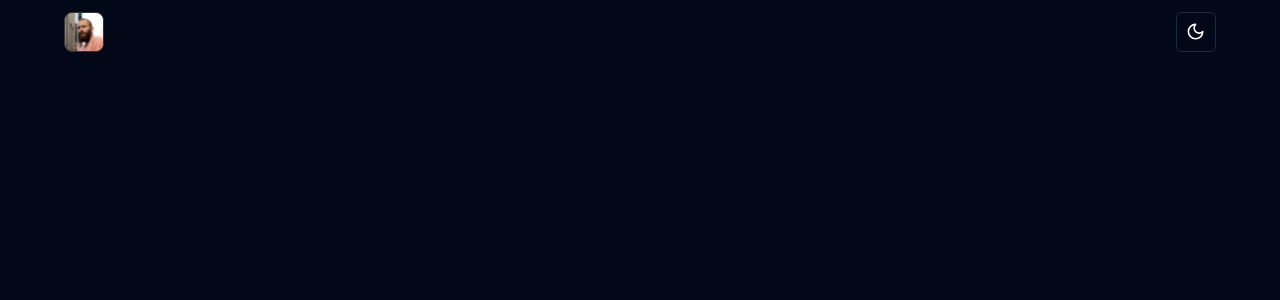
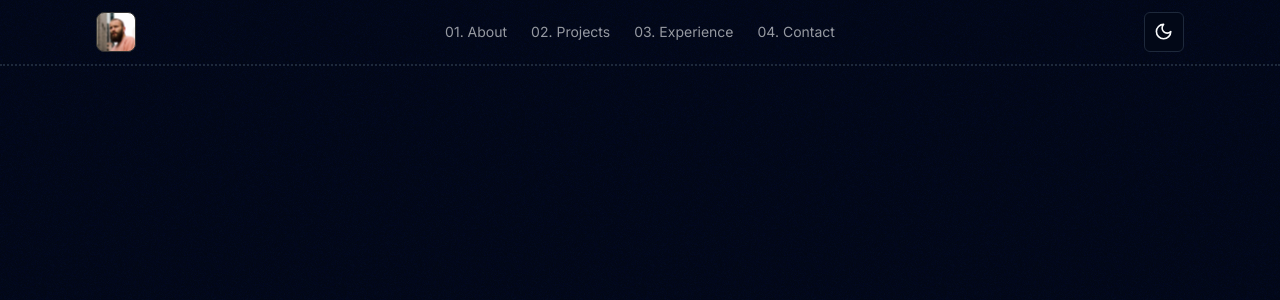
Before and after one commit to shahzaman900/portfolio, a React (Vite) app in the folder portfolio/: page / in a window 1280 px wide. Shown: the top 300 px of the page. Built offline with nearby package versions, Linux system fonts and the light colour scheme.

Commit message:
add noise bg

```diff
--- a/portfolio/index.html
+++ b/portfolio/index.html
@@ -3,6 +3,9 @@
   <head>
     <meta charset="UTF-8" />
     <link rel="icon" type="image/svg+xml" href="/vite.svg" />
+    <link rel="preconnect" href="https://fonts.googleapis.com">
+    <link rel="preconnect" href="https://fonts.gstatic.com" crossorigin>
+    <link href="https://fonts.googleapis.com/css2?family=Inter:wght@100;200;300;400;500;600;700;800;900&display=swap" rel="stylesheet">
     <meta name="viewport" content="width=device-width, initial-scale=1.0" />
     <title>Vite + React + TS</title>
   </head>
--- a/portfolio/src/App.tsx
+++ b/portfolio/src/App.tsx
@@ -1,7 +1,6 @@
 import './App.css'
 import Header from './components/header'
 import { ThemeProvider } from './components/theme-provider'
-import { Button } from './components/ui/button'
 
 function App() {
 
--- a/portfolio/src/components/header.tsx
+++ b/portfolio/src/components/header.tsx
@@ -4,11 +4,24 @@ import { Button } from './ui/button';
 
 function Header() {
   return (
-    <div className='flex justify-between pl-16 pr-16 pt-3 pb-3 '>
+    <div className='flex items-center justify-between px-24 pt-3 pb-3 border-b-2 border-dotted '>
       <div>
         <img src={profile} alt="profile" />
       </div>
-      <div></div>
+      <nav className='flex items-center gap-6 text-sm'>
+        <a href="#" className='transition-colors hover:text-foreground/80 text-foreground/60'>
+          <span>01.</span> About
+        </a>
+        <a href="#" className='transition-colors hover:text-foreground/80 text-foreground/60'>
+          <span>02.</span> Projects
+        </a>
+        <a href="#" className='transition-colors hover:text-foreground/80 text-foreground/60'>
+          <span>03.</span> Experience
+        </a>
+        <a href="#" className='transition-colors hover:text-foreground/80 text-foreground/60'>
+          <span>04.</span> Contact
+        </a>
+      </nav>
       <ModeToggle></ModeToggle>
     </div>
   )
--- a/portfolio/src/index.css
+++ b/portfolio/src/index.css
@@ -1,6 +1,10 @@
 @tailwind base;
 @tailwind components;
 @tailwind utilities;
+
+body{
+  font-family: 'Inter', sans-serif;
+}
 
 h1 {
   font-size: 48px;
@@ -105,6 +109,6 @@ p {
     @apply border-border;
   }
   body {
-    @apply bg-background text-foreground;
+    @apply bg-background bg-body bg-blend-soft-light text-foreground;
   }
 }
--- a/portfolio/tailwind.config.js
+++ b/portfolio/tailwind.config.js
@@ -17,6 +17,9 @@ module.exports = {
       },
     },
     extend: {
+      backgroundImage: {
+        'body': "url('./src/assets/noise-bg.png')",
+      },
       colors: {
         border: "hsl(var(--border))",
         input: "hsl(var(--input))",
```
Also changed, not shown: portfolio/src/assets/Randomstatic.png (added), portfolio/src/assets/noise-bg.png (added).
